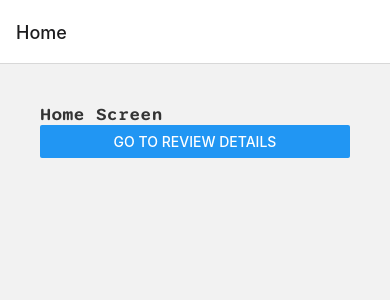
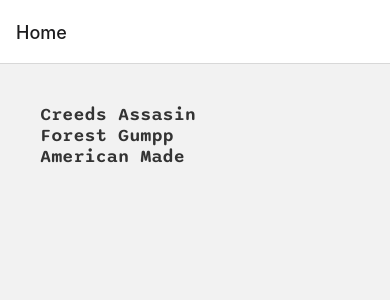
Before and after one commit to Benson306/ReviewApp, a React Native app: screen /Home in a window 390 px wide. Shown: the top 300 px of the page. Built offline with nearby package versions, Linux system fonts and the light colour scheme.

Commit message:
Pass Data between Scrrens

```diff
--- a/screens/home.js
+++ b/screens/home.js
@@ -1,17 +1,31 @@
-import React from "react";
-import { Button, StyleSheet,Text, View } from "react-native";
+import React, { useState } from "react";
+import { Button, FlatList, StyleSheet,Text, TouchableOpacity, View } from "react-native";
 import * as Font from 'expo-font'
 import { globalStyles } from "../styles/global";
 export default function Home({ navigation }){
 
-    const pressHandler = ()=>{
-       navigation.navigate('Review');
-        //navigation.push('Review')
-    }
+    // const pressHandler = ()=>{
+    //    navigation.navigate('Review');
+    //     //navigation.push('Review')
+    // }
+
+    const [reviews, setReviews] = useState([
+        {title:'Creeds Assasin',rating: 3,body: 'lorem ipsum', key: '1'},
+        {title:'Forest Gumpp',rating: 5,body: 'lorem ipsum', key: '2'},
+        {title:'American Made',rating: 4,body: 'lorem ipsum', key: '3'}
+    ])
     return (
         <View style={globalStyles.container}>
-            <Text style={globalStyles.titleText}>Home Screen</Text>
-            <Button title='go to review details' onPress={pressHandler} />
+            {/* <Text style={globalStyles.titleText}>Home Screen</Text> */}
+            {/* <Button title='go to review details' onPress={pressHandler} /> */}
+            <FlatList
+                data={reviews}
+                renderItem={({ item }) =>(
+                    <TouchableOpacity onPress={()=> navigation.navigate('Review', item)}>
+                        <Text style={globalStyles.titleText}>{item.title}</Text>
+                    </TouchableOpacity>
+                )}
+            />
         </View>
      );
 }
--- a/screens/reviewDetails.js
+++ b/screens/reviewDetails.js
@@ -2,14 +2,18 @@
 import { Button, StyleSheet,Text, View } from "react-native";
 import { globalStyles } from "../styles/global";
 
-export default function ReviewDetails({navigation}){
-    const handleBack = () =>{
-        navigation.goBack();
-    }
+export default function ReviewDetails({route, navigation}){
+    // const handleBack = () =>{
+    //     navigation.goBack();
+    // }
+
+    const { title, rating, body} = route.params;
     return (
         <View style={globalStyles.container}>
-            <Text>Review Details Screen</Text>
-            <Button title="Go to Home" onPress={handleBack} />
+            <Text>{title}</Text>
+            <Text>{body}</Text>
+            <Text>{rating}</Text>
+            {/* <Button title="Go to Home" onPress={handleBack} /> */}
         </View>
      );
 }
```
